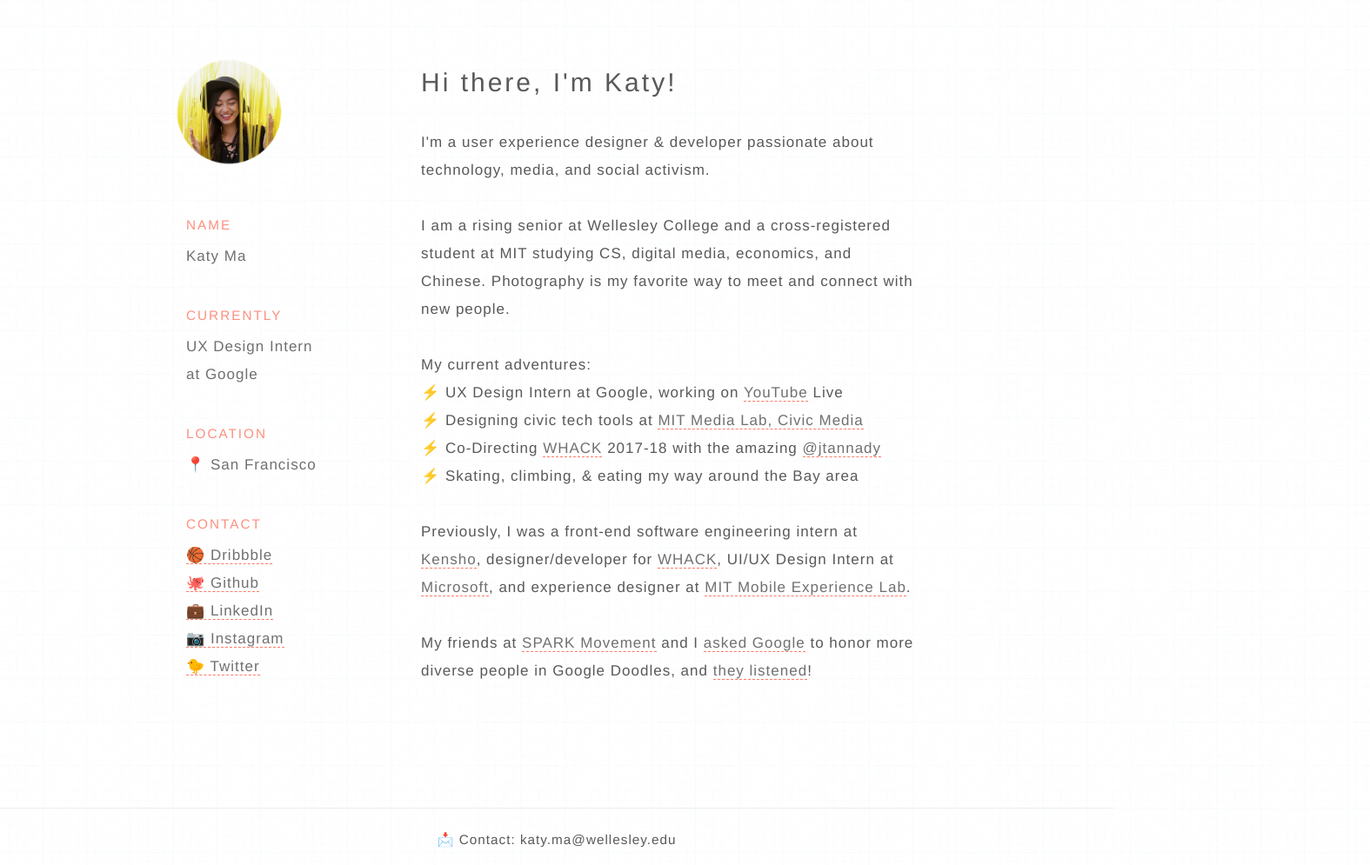
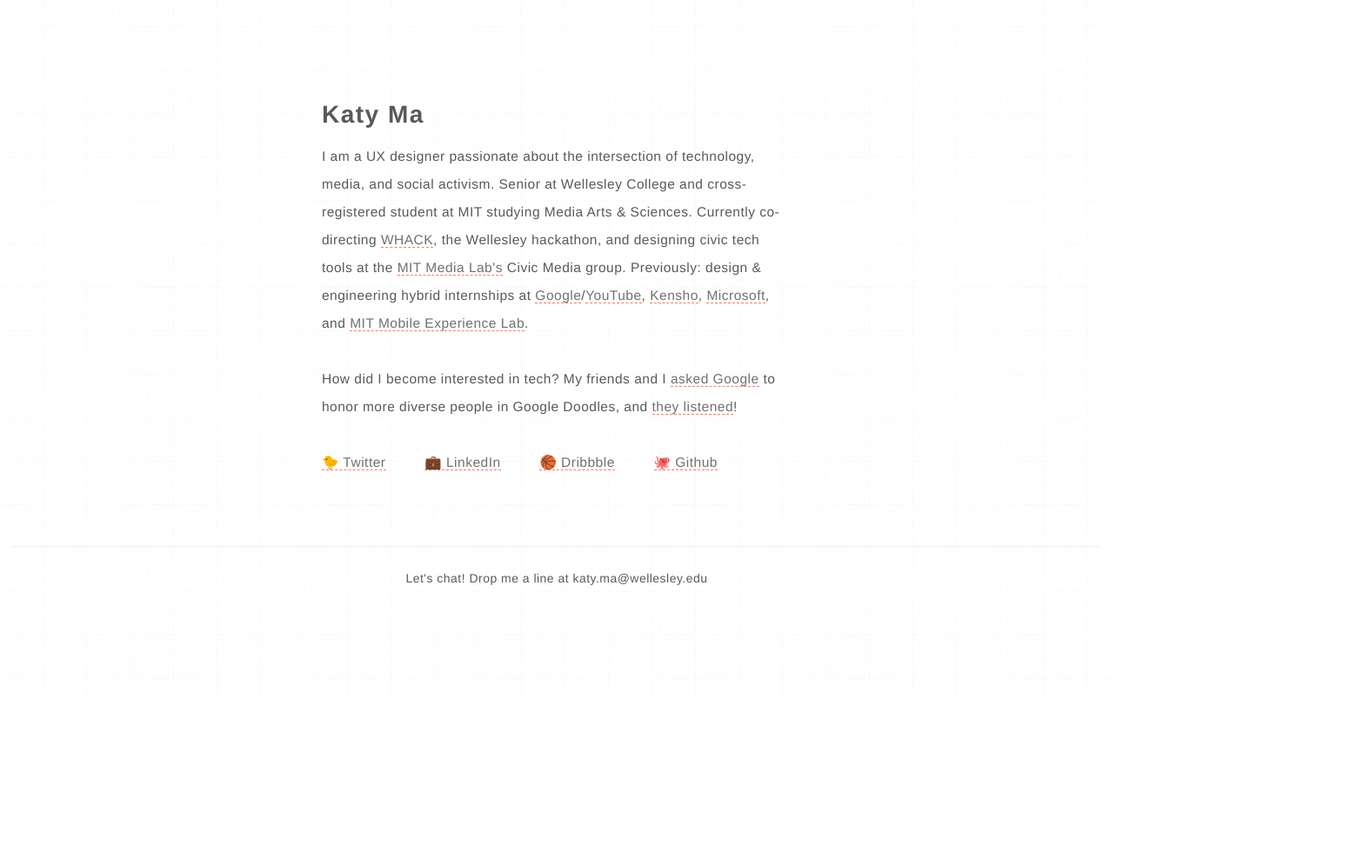
Before and after one commit to kma2/website, a plain HTML site: page index.html in a window 1280 px wide. Shown: the whole page at 87% size, 1575 px wide, since content can reach past the window. After the commit the page ends 800 px from the top, so only its background shows below. Drawn offline with nearby package versions, Linux system fonts and the light colour scheme.

Commit message:
fall 2017 update

```diff
--- a/index.html
+++ b/index.html
@@ -11,61 +11,32 @@
   </head>
   <body>
       <div class="container">
-          <div class="col-lg-3 col-s-6 col-xs-9 text-left" id="left-column">
-              <img src="assets/me.png" alt="Katy Ma" width="50%" id="my-photo">
-              <div class="col-sm-12">
-                  <br>
-                  <p id="small_text">NAME</p>
-                  <p id="name">Katy Ma</p>
-                  <br>
-                  <p id="small_text">CURRENTLY</p>
-                  <p id="bio">UX Design Intern <br> at Google</p>
-                  <br>
-                  <p id="small_text">LOCATION</p>
-                  <p id="bio">📍 San Francisco</p>
-                  <br>
-                  <p id="small_text">CONTACT</p>
-                  <a href="https://dribbble.com/thekatykat">🏀 Dribbble</a></br>
-                  <a href="https://github.com/kma2">🐙 Github </a><br>
-                  <a href="https://www.linkedin.com/in/katyma">💼 LinkedIn</a><br>
-                  <a href="https://www.instagram.com/thekatykat">📷 Instagram</a><br>
-                  <a href="https://twitter.com/katy__ma">🐤 Twitter</a>
-              </div>
-          </div>
-
-          <div id="right-column">
-              <div class="col-lg-7 col-s-7 col-xs-9 text-left" id="about-me">
-                  <h2>Hi there, I'm Katy!</h2><br>
-                  I'm a user experience designer & developer passionate about technology,
-                  media, and social activism. <br><br> I am a rising senior at Wellesley College and a cross-registered student at MIT studying CS, digital media,
-                  economics, and Chinese. Photography is my favorite way to meet and connect with new people.
+          <div class="col-md-6 col-xs-10 text-left col-centered" id="about-me">
+              <h2>Katy Ma</h2>
+              I am a UX designer passionate about the intersection of technology, media, and social activism. Senior at Wellesley College and cross-registered student at MIT studying Media Arts & Sciences. Currently co-directing <a href="http://wellesleyhacks.org">WHACK</a>, the Wellesley hackathon, and designing civic tech tools at the <a href="https://www.media.mit.edu/groups/civic-media/overview">MIT Media Lab's</a> Civic Media group.
+              Previously: design & engineering hybrid internships at <a href="http://www.google.com">Google</a>/<a href="http://www.youtube.com">YouTube</a>, <a href="http://www.kensho.com">Kensho</a>, <a href="https://www.microsoft.com">Microsoft</a>,
+              and <a href="http://mobile.mit.edu">MIT Mobile Experience Lab</a>.
               <br><br>
-                  My current adventures:<br>
-                  ⚡ UX Design Intern at Google, working on <a href="https://www.youtube.com">YouTube</a> Live<br>
-                  ⚡ Designing civic tech tools at <a href="https://www.media.mit.edu/groups/civic-media/overview">MIT Media Lab, Civic Media</a><br>
-                  ⚡ Co-Directing <a href="http://wellesleyhacks.org">WHACK</a> 2017-18 with the amazing <a href="https://twitter.com/jtannady">@jtannady</a><br>
-                  ⚡ Skating, climbing, & eating my way around the Bay area<br><br>
-                  Previously, I was a front-end software engineering intern at <a href="https://www.kensho.com">Kensho</a>, designer/developer
-                  for <a href="http://wellesleyhacks.org">WHACK</a>, UI/UX Design Intern at <a href="https://www.microsoft.com">Microsoft</a>,
-                  and experience designer at <a href="http://mobile.mit.edu">MIT Mobile Experience Lab</a>.
-                  <br><br>
-                  My friends at <a href="http://www.sparksummit.com">SPARK Movement</a> and I <a href="http://www.sparksummit.com/doodleus"> asked
+              How did I become interested in tech? My friends and I <a href="http://www.sparksummit.com/doodleus"> asked
               Google</a> to honor more diverse people in Google Doodles, and <a href="http://blogs.wsj.com/digits/2014/02/27/googles-doodles-oodles-of-men">
               they listened</a>!
-                  <!-- <p id="button" class="read-less-button"> << READ LESS </p> -->
+              <br><br>
+              <div class="social"><a href="https://twitter.com/katy__ma">🐤 Twitter</a></div>
+              <div class="social"><a href="https://www.linkedin.com/in/katyma">💼 LinkedIn</a></div>
+              <div class="social"><a href="https://dribbble.com/thekatykat">🏀 Dribbble</a></div>
+              <div class="social"><a href="https://github.com/kma2">🐙 Github </a></div>
           </div>
           <!-- projects -->
           <!-- <div class="col-lg-7 col-s-7 col-xs-9 text-left" id="project-section">
-                  <div class="mask" id="project1"> <div class="col-sm-12 project"> <p id="projectName"> Summer 2016 at Microsoft </p> <p id="projectDesc">UI/UX Design internship </p> </div></div>
-                  <div class="mask" id="project3"> <div class="col-sm-12 project"> <p id="projectName"> Wellesley Hacks 2015-2016 </p> <p id="projectDesc">Designing Wellesley College's hackathon </p> </div></div>
-                  <div class="mask" id="project4"> <div class="col-sm-12 project"> <p id="projectName"> Print Compilation </p> <p id="projectDesc">Selected print work </p> </div></div>
+              <div class="mask" id="project1"> <div class="col-sm-12 project"><p id="projectName"> Summer 2016 at Microsoft </p> <p id="projectDesc">UI/UX Design internship </p> </div></div>
+              <div class="mask" id="project3"> <div class="col-sm-12 project"><p id="projectName"> Wellesley Hacks 2015-2016 </p> <p id="projectDesc">Designing Wellesley College's hackathon </p> </div></div>
+              <div class="mask" id="project4"> <div class="col-sm-12 project"><p id="projectName"> Print Compilation </p> <p id="projectDesc">Selected print work </p> </div></div>
               <div class="mask" id="project5"> <div class="col-sm-12 project">
                   <p id="projectName"> Photography </p> <p id="projectDesc">Freelance portrait and event photography</p></div>
               </div>
           </div> -->
       </div>
-      </div>
-      <div class="col-xs-12 footer"> <hr> 📩 Contact: katy.ma@wellesley.edu </div>
+      <div class="col-xs-12 footer"><hr>Let's chat! Drop me a line at katy.ma@wellesley.edu</div>
 
       <!--  scripts -->
       <script src="https://ajax.googleapis.com/ajax/libs/jquery/1.12.4/jquery.min.js"></script>
--- a/index.js
+++ b/index.js
@@ -1,42 +1,42 @@
 // hide extra bio information
-// $('.read-more-content').addClass('hide');
-// $('.read-less-content').addClass('hide');
+$('.read-more-content').addClass('hide');
+$('.read-less-content').addClass('hide');
 
 // read more toggle
-// $('.read-more-button').on('click', function() {
-//   $(this).next('.read-more-content').toggleClass('hide');
-//   $(this).toggleClass('hide'); // hides link
-//   $('#project-section').css('margin-left', '3%')
-// });
+$('.read-more-button').on('click', function() {
+  $(this).next('.read-more-content').toggleClass('hide');
+  $(this).toggleClass('hide'); // hides link
+  $('#project-section').css('margin-left', '3%')
+});
 
 // read less toggle
-// $('.read-less-button').on('click', function() {
-//     $('.read-more-content').toggleClass('hide');
-//     $('.read-more-button').toggleClass('hide'); // show read more toggle
-//     $('#project-section').css('margin-left', '0%')
-// });
+$('.read-less-button').on('click', function() {
+    $('.read-more-content').toggleClass('hide');
+    $('.read-more-button').toggleClass('hide'); // show read more toggle
+    $('#project-section').css('margin-left', '0%')
+});
 
 // back button to return to index
-// $('.back-button').on('click', function() {
-//     window.location = "../index.html";
-// });
+$('.back-button').on('click', function() {
+    window.location = "../index.html";
+});
 
 // microsoft
-// $("#project1").on('click', function(){
-//      window.location = "views/microsoft.html";
-// });
+$("#project1").on('click', function(){
+     window.location = "views/microsoft.html";
+});
 
 // wellesley hacks
-// $("#project3").on('click', function(){
-//      window.location = "views/wellesleyhacks.html";
-// });
+$("#project3").on('click', function(){
+     window.location = "views/wellesleyhacks.html";
+});
 
 // print and graphic design
-// $("#project4").on('click', function(){
-//      window.location = "views/print.html";
-// });
+$("#project4").on('click', function(){
+     window.location = "views/print.html";
+});
 
 // photography
-// $("#project5").on('click', function(){
-//      window.location = "views/photography.html";
-// });
+$("#project5").on('click', function(){
+     window.location = "views/photography.html";
+});
--- a/styles/style.css
+++ b/styles/style.css
@@ -3,21 +3,24 @@
 }
 
 body {
-    font-family: 'Proxima Nova Soft', 'Helvetica Neue', Helvetica, sans-serif;
-    font-size: 1.7em;
-    overflow-x: hidden;
+    font-family: 'Proxima Nova', 'Helvetica Neue', Helvetica, sans-serif;
+    font-size: 1.55em;
+    /*overflow-x: hidden;*/
     background-image: url("../assets/background.jpg");
     color: #595959;
-    letter-spacing: 1px;
+    letter-spacing: 0.5px;
     line-height: 32px;
 }
 
+.social {
+  padding-right: 40px;
+  display: inline;
+}
 
-/* ==== sidebar styling ==== */
-
-img#my-photo {
-    padding-bottom: 10%;
-}
+/*.col-centered {
+  margin: 0 auto;
+  float: none;
+}*/
 
 
 /* ==== text styling ==== */
@@ -39,27 +42,19 @@
 }
 
 h2 {
-    letter-spacing: 3px;
-    font-size: 30px;
-    line-height: 22px;
+    letter-spacing: 1.5px;
+    font-size: 28px;
+    line-height: 35px;
+    font-weight: 600;
+    color: #595959;
+    margin-bottom: 15px;
 }
-
-#small_text {
-    font-size: 0.9em;
-    color: #FD8F80;
-    letter-spacing: 2px;
-    line-height: 1.3em;
-}
-
 
 /* ==== right column styling ==== */
 
-#right-column {
-    width: 100%;
-}
-
 #about-me {
-    padding-bottom: 3%;
+    margin: 50px auto 60px auto;
+    float: none;
 }
 
 
@@ -99,9 +94,9 @@
     margin-bottom: 4%;
     display: block;
     background-size: 100%;
-    -webkit-border-radius: 11px;
-    -moz-border-radius: 11px;
-    border-radius: 11px;
+    -webkit-border-radius: 5px;
+    -moz-border-radius: 5px;
+    border-radius: 5px;
 
     -webkit-box-shadow: inset 0px -200px 100px 0px rgba(252,157,128,0.70);
     -moz-box-shadow: inset 0px -200px 100px 0px rgba(252,157,128,0.70);
@@ -162,7 +157,6 @@
 .footer {
     margin-right: 0;
     margin-left: 0;
-    padding: 1% 0 1% 0;
     text-align: center;
     font-size: 0.9em;
 }
@@ -171,13 +165,8 @@
 /* ==== responsive ==== */
 
 @media (max-width: 1200px) {
-
     .container {
         padding-right: 0px;
-    }
-
-    #left-column {
-        padding-bottom: 15%;
     }
 
     #about-me {
@@ -203,21 +192,14 @@
         height: 130px;
         margin-bottom: 7%;
     }
-
 }
 
-@media (min-width: 1200px) {
-    #left-column {
-        padding-bottom: 10%;
-        margin-left: 10%;
-    }
+@media (max-width: 600px) {
+  #about-me {
+    margin: 70px 0 0 20px;
+  }
 
-    #about-me {
-        padding-bottom: 3%;
-    }
-
-    #right-column {
-        margin-left: 32%;
-        padding-right: 10%;
-    }
+  .footer {
+      margin: 10px 0 15px 0;
+  }
 }
```
Also changed, not shown: views/photography.html (+0 -21 lines), views/print.html (+2 -18 lines). Lines whose indentation alone changed are shown as unchanged.
